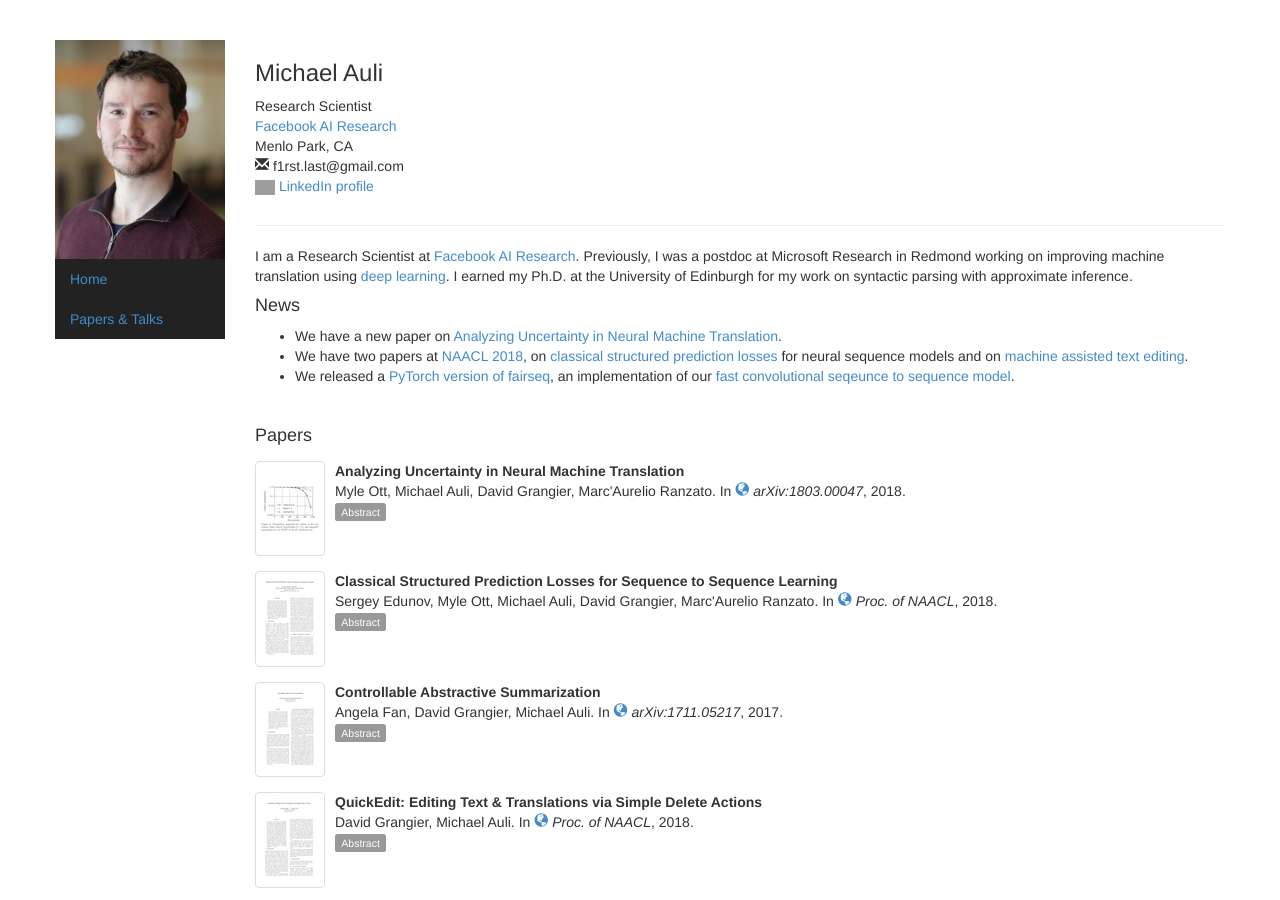
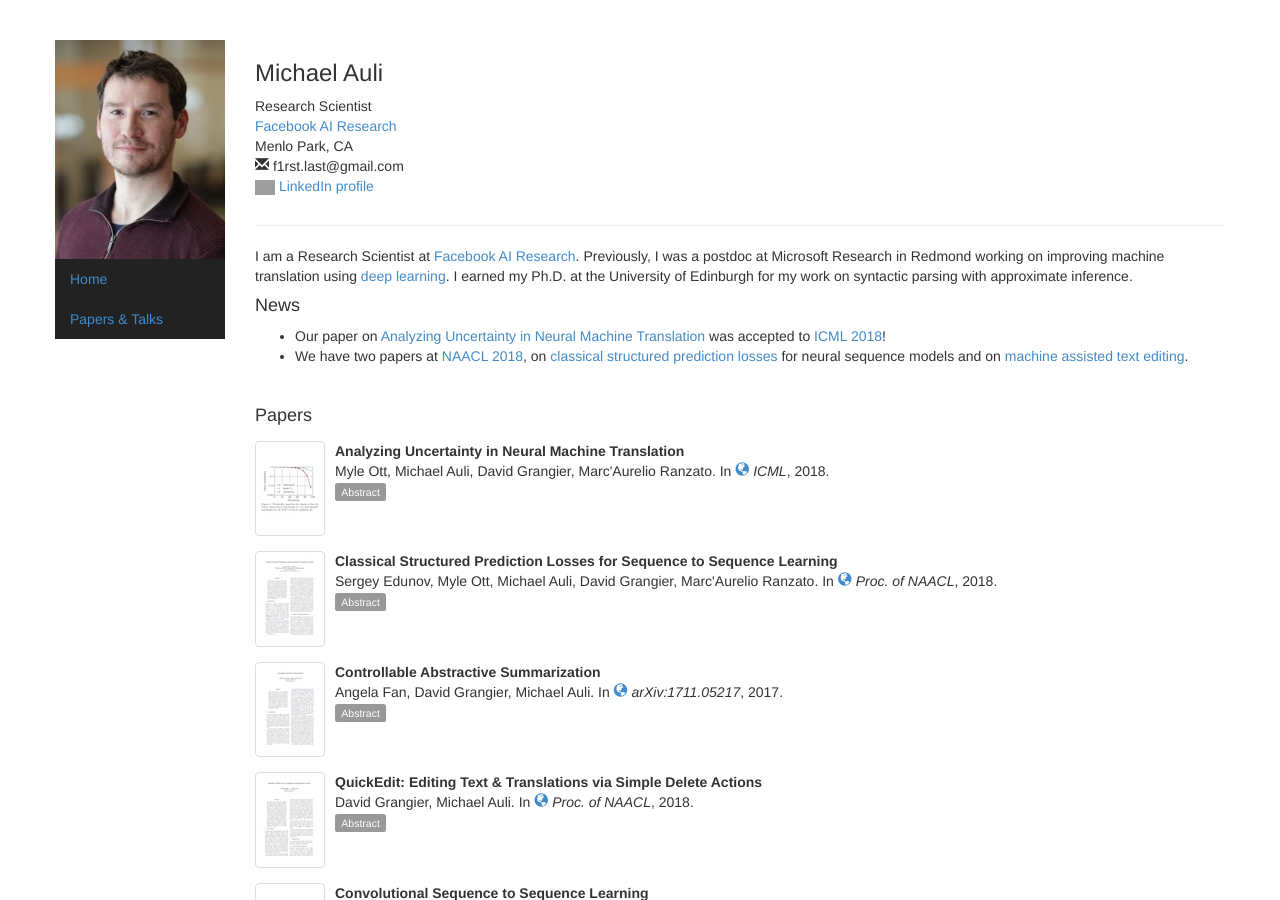
Before and after one commit to michaelauli/michaelauli.github.io, a Jekyll site: the page built from index.html, in a window 1280 px wide and 900 px high. Built offline with Jekyll 4.4.1, drawn with Linux system fonts in a browser that asks for light colours; comment, search, counter and statistics services are not loaded; grey boxes are pictures that could not be loaded.

Commit message:
+ uncertainty paper accepted to ICML

```diff
--- a/_config.yml
+++ b/_config.yml
@@ -26,7 +26,7 @@
     title: Analyzing Uncertainty in Neural Machine Translation
     doc-url: https://arxiv.org/pdf/1803.00047
     img: uncertainty
-    booktitle: arXiv:1803.00047
+    booktitle: ICML
     booktitle-url: https://arxiv.org/abs/1803.00047
     venue: conference
     abstract: >
--- a/index.html
+++ b/index.html
@@ -5,13 +5,10 @@
 news:
   -
     >
-      We have a new paper on <a href="https://arxiv.org/pdf/1803.00047">Analyzing Uncertainty in Neural Machine Translation</a>.
+      Our paper on <a href="https://arxiv.org/pdf/1803.00047">Analyzing Uncertainty in Neural Machine Translation</a> was accepted to <a href="https://icml.cc/Conferences/2018/">ICML 2018</a>!
   -
     >
       We have two papers at <a href="naacl2018.org">NAACL 2018</a>, on <a href="https://arxiv.org/abs/1711.04956">classical structured prediction losses</a> for neural sequence models and on <a href="https://arxiv.org/abs/1711.05217">machine assisted text editing</a>.
-  -
-    >
-      We released a <a href="https://github.com/facebookresearch/fairseq">PyTorch version of fairseq</a>, an implementation of our <a href="https://arxiv.org/abs/1705.03122">fast convolutional seqeunce to sequence model</a>.
 ---
 <div class="page-header">
   <div class="row">
```
